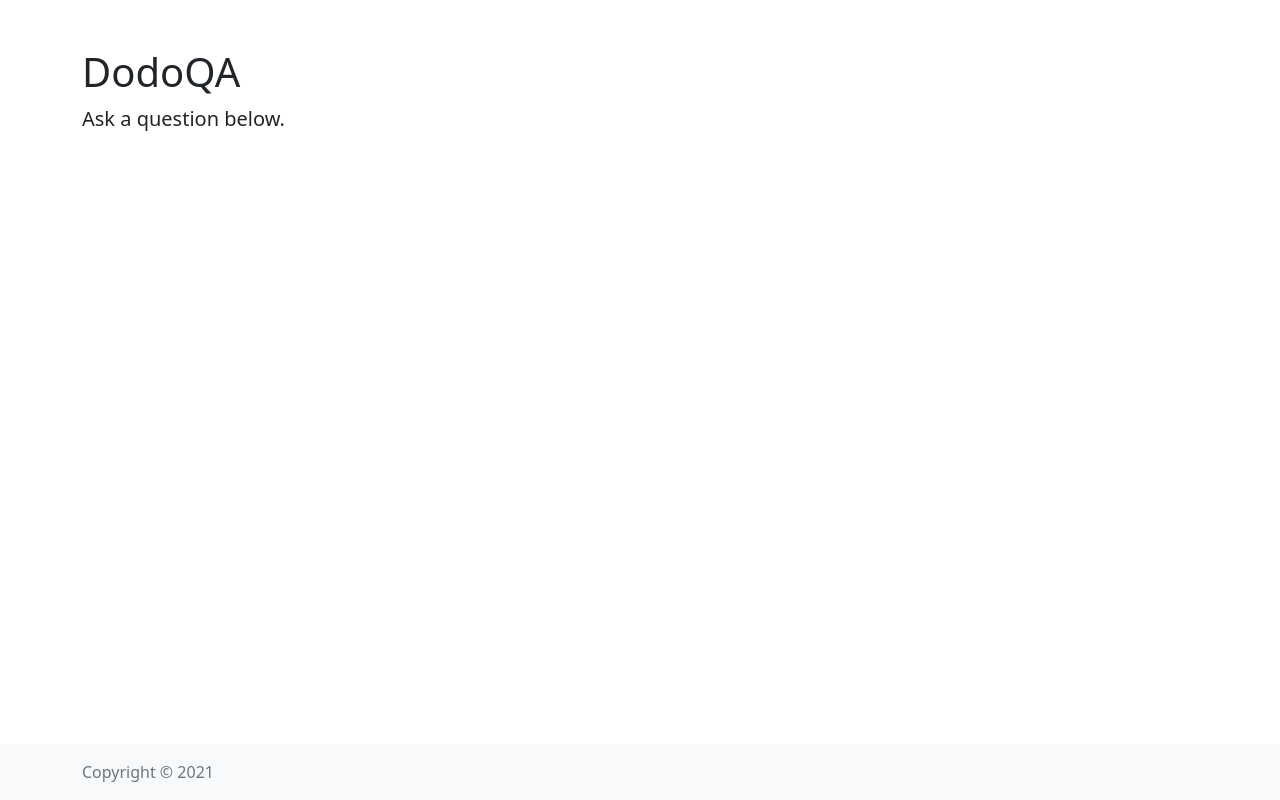
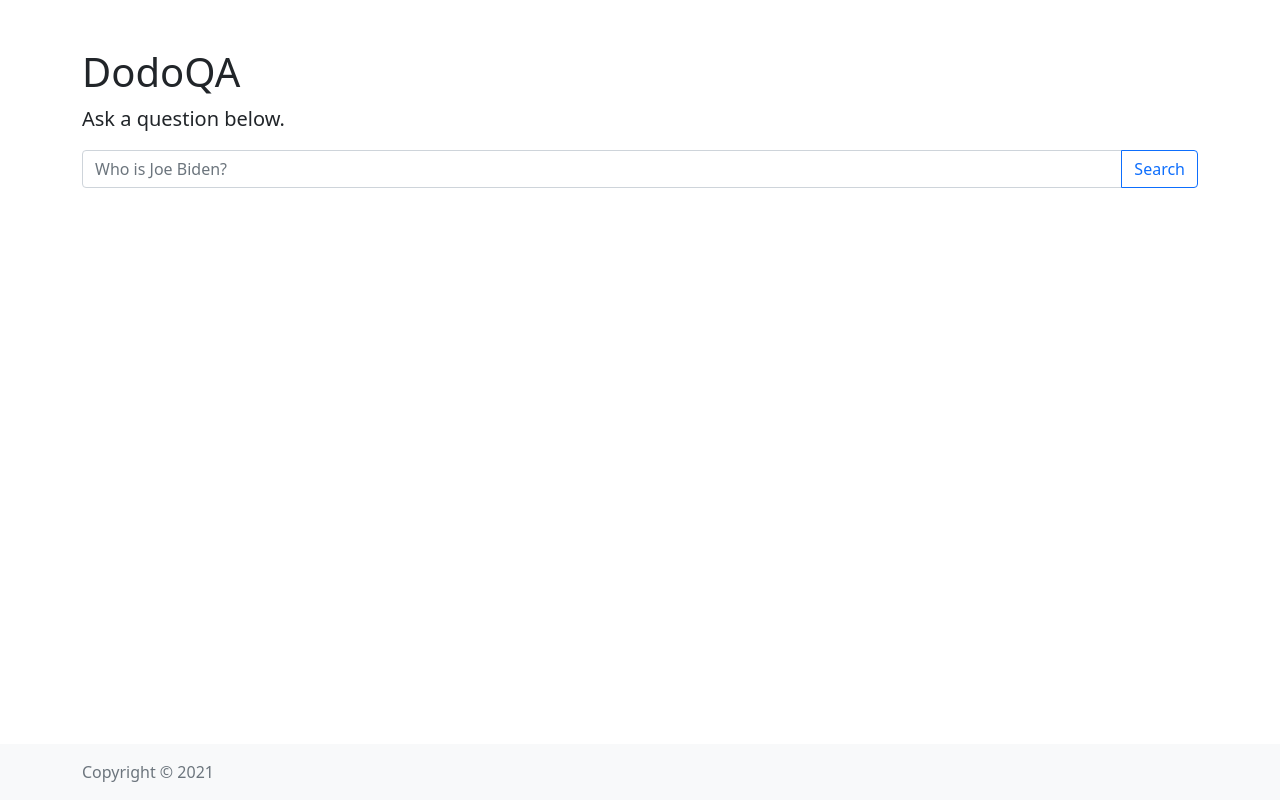
Before and after one commit to dod0bird/DodoQA, a plain HTML site: page static/index.html in a window 1280 px wide. Drawn offline with nearby package versions, Linux system fonts and the light colour scheme.

Commit message:
add search box

```diff
--- a/static/index.html
+++ b/static/index.html
@@ -34,6 +34,14 @@
   <div class="container">
     <h1 class="mt-5">DodoQA</h1>
     <p class="lead">Ask a question below.</p>
+    <div class="row">
+      <div class="col-md-12">
+        <div class="input-group mb-3">
+          <input type="text" class="form-control" placeholder="Who is Joe Biden?" aria-label="question" aria-describedby="question-field">
+          <button class="btn btn-outline-primary" type="button" id="question-field">Search</button>
+        </div>
+      </div>
+    </div>
   </div>
 </main>
 
```
